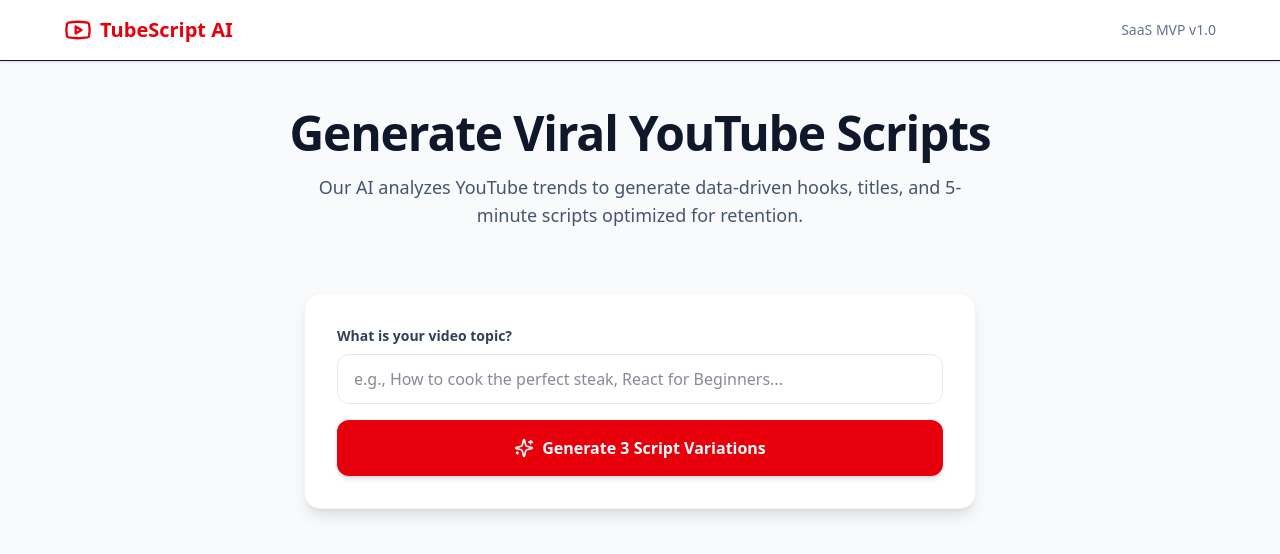
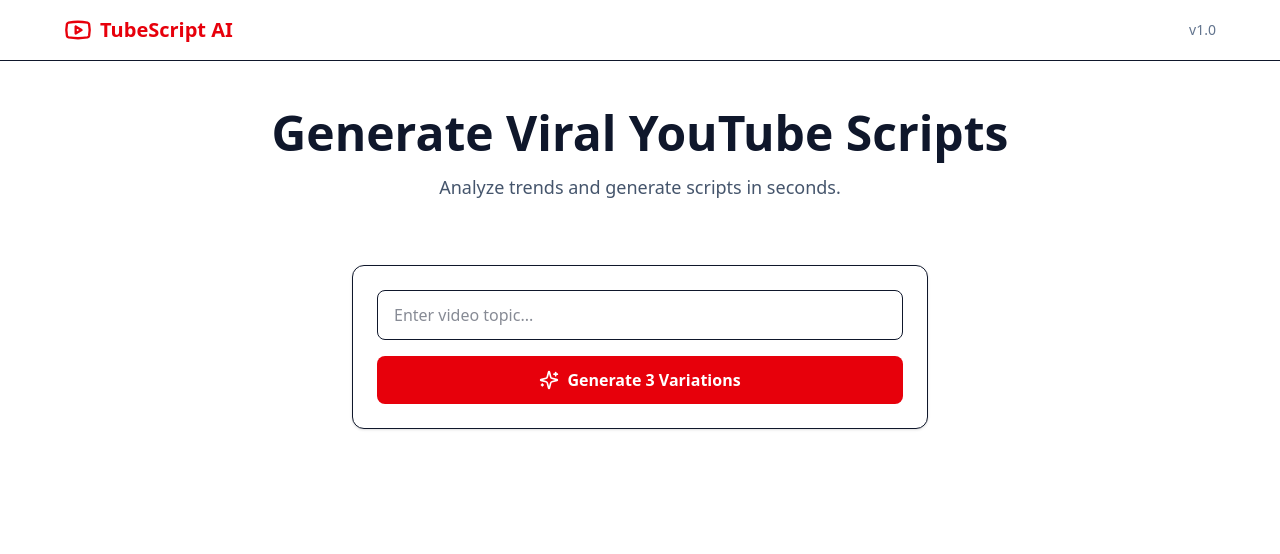
Before and after one commit to nazmul-research/youtube-script-generator, a Next.js app: page / in a window 1280 px wide. Shown: the top 554 px of the page. Built offline with nearby package versions, Linux system fonts and the light colour scheme.

Commit message:
Fix: Final robust simplification to resolve client-side exceptions and hydration issues

```diff
--- a/src/app/globals.css
+++ b/src/app/globals.css
@@ -1,9 +1,4 @@
 @import "tailwindcss";
-
-@theme {
-  --color-background: var(--background);
-  --color-foreground: var(--foreground);
-}
 
 :root {
   --background: #ffffff;
@@ -20,5 +15,7 @@
 body {
   color: var(--foreground);
   background: var(--background);
-  font-family: system-ui, -apple-system, BlinkMacSystemFont, "Segoe UI", Roboto, Helvetica, Arial, sans-serif, "Apple Color Emoji", "Segoe UI Emoji", "Segoe UI Symbol";
+  font-family: system-ui, -apple-system, sans-serif;
+  margin: 0;
+  padding: 0;
 }
--- a/src/app/layout.tsx
+++ b/src/app/layout.tsx
@@ -12,8 +12,8 @@ export default function RootLayout({
   children: React.ReactNode;
 }>) {
   return (
-    <html lang="en">
-      <body className="antialiased font-sans">
+    <html lang="en" suppressHydrationWarning>
+      <body className="antialiased">
         {children}
       </body>
     </html>
--- a/src/app/page.tsx
+++ b/src/app/page.tsx
@@ -25,7 +25,7 @@ export default function Home() {
         setTimeout(() => setCopied(false), 2000);
       }
     } catch (err) {
-      console.error('Failed to copy text: ', err);
+      console.error('Copy failed:', err);
     }
   };
 
@@ -44,209 +44,126 @@ export default function Home() {
         body: JSON.stringify({ topic }),
       });
 
+      if (!res.ok) {
+        const errorData = await res.json();
+        throw new Error(errorData.error || 'Server error');
+      }
+
       const data: ApiResponse = await res.json();
-      if (data.error) throw new Error(data.error);
-      if (data.scripts) setScripts(data.scripts);
+      if (data.scripts) {
+        setScripts(data.scripts);
+      } else {
+        throw new Error('No scripts generated');
+      }
     } catch (err: any) {
-      setError(err.message || 'Something went wrong');
+      setError(err.message || 'Something went wrong. Please check your API keys.');
     } finally {
       setLoading(false);
     }
   };
 
+  if (!isMounted) return null;
+
   return (
-    <main className="min-h-screen bg-slate-50 text-slate-900 font-sans">
-      {/* Header */}
-      <nav className="border-b bg-white py-4 px-6 sticky top-0 z-40 shadow-sm">
+    <main className="min-h-screen bg-white text-slate-900">
+      {/* Navbar */}
+      <nav className="border-b bg-white py-4 px-6 sticky top-0 z-40">
         <div className="max-w-6xl mx-auto flex items-center justify-between">
           <div className="flex items-center gap-2 font-bold text-xl text-red-600">
             <Youtube size={28} />
             <span>TubeScript AI</span>
           </div>
-          <div className="text-sm font-medium text-slate-500">SaaS MVP v1.0</div>
+          <div className="text-sm text-slate-500">v1.0</div>
         </div>
       </nav>
 
       <div className="max-w-6xl mx-auto px-6 py-12">
-        {/* Hero Section */}
+        {/* Hero */}
         <div className="text-center mb-16">
-          <h1 className="text-4xl md:text-5xl font-extrabold tracking-tight mb-4 text-slate-900">
-            Generate Viral YouTube Scripts
-          </h1>
-          <p className="text-lg text-slate-600 max-w-2xl mx-auto">
-            Our AI analyzes YouTube trends to generate data-driven hooks, titles, and 5-minute scripts optimized for retention.
-          </p>
+          <h1 className="text-4xl md:text-5xl font-bold mb-4">Generate Viral YouTube Scripts</h1>
+          <p className="text-lg text-slate-600 max-w-2xl mx-auto">Analyze trends and generate scripts in seconds.</p>
         </div>
 
-        {/* Input Form */}
-        <div className="max-w-2xl mx-auto bg-white p-8 rounded-2xl shadow-lg border border-slate-100 mb-16">
+        {/* Form */}
+        <div className="max-w-xl mx-auto bg-white p-6 border rounded-xl shadow-sm mb-12">
           <form onSubmit={handleGenerate} className="space-y-4">
-            <div>
-              <label htmlFor="topic" className="block text-sm font-semibold text-slate-700 mb-2">
-                What is your video topic?
-              </label>
             <input
-                id="topic"
               type="text"
-                placeholder="e.g., How to cook the perfect steak, React for Beginners..."
+              placeholder="Enter video topic..."
               value={topic}
               onChange={(e) => setTopic(e.target.value)}
-                className="w-full px-4 py-3 rounded-xl border border-slate-200 focus:ring-2 focus:ring-red-500 focus:border-red-500 outline-none transition-all"
+              className="w-full px-4 py-3 border rounded-lg outline-none focus:ring-2 focus:ring-red-500"
               required
             />
-            </div>
             <button
               type="submit"
               disabled={loading}
-              className="w-full bg-red-600 hover:bg-red-700 text-white font-bold py-4 rounded-xl flex items-center justify-center gap-2 transition-all disabled:opacity-50 shadow-md"
+              className="w-full bg-red-600 hover:bg-red-700 text-white font-bold py-3 rounded-lg flex items-center justify-center gap-2 disabled:opacity-50"
             >
-              {loading ? (
-                <>
-                  <Loader2 className="animate-spin" />
-                  Analyzing...
-                </>
-              ) : (
-                <>
-                  <Sparkles size={20} />
-                  Generate 3 Script Variations
-                </>
-              )}
+              {loading ? <Loader2 className="animate-spin" /> : <Sparkles size={20} />}
+              {loading ? 'Generating...' : 'Generate 3 Variations'}
             </button>
           </form>
-          {error && <p className="mt-4 text-red-500 text-sm text-center font-medium">⚠️ {error}</p>}
+          {error && <p className="mt-3 text-red-600 text-sm text-center font-medium">{error}</p>}
         </div>
 
-        {/* Results Section */}
+        {/* Results */}
         {scripts.length > 0 && (
-          <div className="grid md:grid-cols-3 gap-8">
+          <div className="grid md:grid-cols-3 gap-6">
             {scripts.map((script, idx) => (
-              <div key={idx} className="bg-white rounded-2xl overflow-hidden shadow-md border border-slate-100 flex flex-col hover:shadow-lg transition-shadow">
-                <div className="p-6 flex-1">
-                  <div className="flex items-center gap-2 text-xs font-bold text-red-500 uppercase tracking-wider mb-3">
-                    <Layout size={14} />
-                    Concept {idx + 1}
-                  </div>
-                  <h3 className="text-xl font-bold mb-4 line-clamp-2 leading-tight">
-                    {script.title}
-                  </h3>
-
-                  <div className="space-y-6">
-                    <div>
-                      <h4 className="flex items-center gap-2 text-sm font-bold text-slate-800 mb-2">
-                        <Play size={14} className="text-red-600" />
-                        The Hook
-                      </h4>
-                      <p className="text-slate-600 text-sm leading-relaxed italic bg-slate-50 p-3 rounded-lg border-l-4 border-red-500">
-                        "{script.hook}"
-                      </p>
-                    </div>
-
-                    <div>
-                      <h4 className="flex items-center gap-2 text-sm font-bold text-slate-800 mb-2">
-                        <ImageIcon size={14} className="text-blue-500" />
-                        Thumbnail Idea
-                      </h4>
-                      <p className="text-slate-600 text-sm leading-relaxed">
-                        {script.thumbnailIdea}
-                      </p>
-                    </div>
-                  </div>
-                </div>
-
-                <div className="p-6 bg-slate-50 border-t border-slate-100">
+              <div key={idx} className="border rounded-xl p-6 bg-white flex flex-col hover:border-red-200 transition-colors">
+                <div className="text-xs font-bold text-red-500 mb-2 uppercase">Concept {idx + 1}</div>
+                <h3 className="text-lg font-bold mb-4">{script.title}</h3>
+                <div className="text-sm text-slate-600 mb-6 flex-1 italic">"{script.hook.substring(0, 100)}..."</div>
                 <button
                   onClick={() => setSelectedScript(script)}
-                    className="w-full bg-white hover:bg-slate-100 text-slate-800 font-bold py-3 rounded-xl border border-slate-200 flex items-center justify-center gap-2 transition-all shadow-sm"
+                  className="w-full py-2 bg-slate-50 border rounded-lg font-bold text-sm hover:bg-slate-100 flex items-center justify-center gap-2"
                 >
-                    View Full 5-Min Script
-                    <ArrowRight size={16} />
+                  View Script <ArrowRight size={14} />
                 </button>
-                </div>
               </div>
             ))}
           </div>
         )}
       </div>
 
-      {/* Script Modal */}
-      {isMounted && selectedScript && (
-        <div className="fixed inset-0 z-[60] flex items-center justify-center p-4 bg-black/60 backdrop-blur-sm">
-          <div className="bg-white w-full max-w-4xl max-h-[90vh] rounded-3xl shadow-2xl overflow-hidden flex flex-col">
-            <div className="p-6 border-b flex items-center justify-between bg-white sticky top-0 z-10">
-              <div className="flex items-center gap-3">
-                <div className="bg-red-100 p-2 rounded-lg text-red-600">
-                  <FileText size={24} />
-                </div>
-                <div>
-                  <h2 className="text-xl font-bold text-slate-900 truncate max-w-[200px] md:max-w-md">{selectedScript.title}</h2>
-                  <p className="text-xs text-slate-500 font-medium uppercase tracking-wider">Video Script Outline</p>
-                </div>
-              </div>
+      {/* Modal */}
+      {selectedScript && (
+        <div className="fixed inset-0 z-50 flex items-center justify-center bg-black/50 p-4 overflow-y-auto">
+          <div className="bg-white w-full max-w-2xl rounded-xl shadow-xl flex flex-col max-h-[90vh]">
+            <div className="p-4 border-b flex items-center justify-between">
+              <h2 className="font-bold truncate pr-4">{selectedScript.title}</h2>
               <div className="flex items-center gap-2">
                 <button
                   onClick={() => handleCopy(selectedScript.fullScript)}
-                  className="p-2 hover:bg-slate-100 rounded-xl transition-all flex items-center gap-2 text-sm font-medium text-slate-600"
-                  title="Copy script"
+                  className="p-2 hover:bg-slate-100 rounded-lg"
+                  title="Copy"
                 >
-                  {copied ? (
-                    <>
-                      <Check size={18} className="text-green-600" />
-                      <span className="text-green-600 hidden md:inline">Copied!</span>
-                    </>
-                  ) : (
-                    <>
-                      <Copy size={18} />
-                      <span className="hidden md:inline">Copy Script</span>
-                    </>
-                  )}
+                  {copied ? <Check size={20} className="text-green-600" /> : <Copy size={20} />}
                 </button>
-                <div className="w-px h-6 bg-slate-200 mx-1"></div>
                 <button
                   onClick={() => setSelectedScript(null)}
-                  className="p-2 hover:bg-red-50 hover:text-red-600 rounded-xl transition-all text-slate-400"
-                  title="Close"
+                  className="p-2 hover:bg-red-50 rounded-lg text-slate-400 hover:text-red-600"
                 >
                   <X size={24} />
                 </button>
               </div>
             </div>
-
-            <div className="flex-1 overflow-y-auto p-8 bg-white">
-              <div className="mb-8">
-                <h3 className="text-lg font-bold text-slate-900 mb-4 flex items-center gap-2">
-                  <span className="w-2 h-6 bg-red-600 rounded-full"></span>
-                  Detailed Script Content
-                </h3>
-                <div className="bg-slate-50 p-6 rounded-2xl border border-slate-100 text-slate-700 leading-relaxed whitespace-pre-wrap font-sans text-base">
+            <div className="p-6 overflow-y-auto bg-slate-50 space-y-6">
+              <div>
+                <h4 className="font-bold text-sm mb-2 flex items-center gap-2 text-red-600"><Play size={14} /> Opening Hook</h4>
+                <p className="p-4 bg-white border rounded-lg text-sm italic">"{selectedScript.hook}"</p>
+              </div>
+              <div>
+                <h4 className="font-bold text-sm mb-2 flex items-center gap-2 text-blue-600"><ImageIcon size={14} /> Thumbnail Idea</h4>
+                <p className="p-4 bg-white border rounded-lg text-sm">{selectedScript.thumbnailIdea}</p>
+              </div>
+              <div>
+                <h4 className="font-bold text-sm mb-2 flex items-center gap-2 text-slate-700"><FileText size={14} /> Full Script Content</h4>
+                <div className="p-4 bg-white border rounded-lg text-sm whitespace-pre-wrap leading-relaxed">
                   {selectedScript.fullScript}
                 </div>
               </div>
-
-              <div className="grid md:grid-cols-2 gap-6">
-                <div className="bg-red-50/50 p-6 rounded-2xl border border-red-100">
-                  <h4 className="font-bold text-red-700 mb-2 flex items-center gap-2">
-                    <Play size={16} />
-                    Viral Hook
-                  </h4>
-                  <p className="text-red-900/80 italic leading-relaxed text-sm">"{selectedScript.hook}"</p>
-                </div>
-                <div className="bg-blue-50/50 p-6 rounded-2xl border border-blue-100">
-                  <h4 className="font-bold text-blue-700 mb-2 flex items-center gap-2">
-                    <ImageIcon size={16} />
-                    Thumbnail Idea
-                  </h4>
-                  <p className="text-blue-900/80 leading-relaxed text-sm">{selectedScript.thumbnailIdea}</p>
-                </div>
-              </div>
-            </div>
-
-            <div className="p-6 border-t bg-slate-50 flex justify-end">
-              <button
-                onClick={() => setSelectedScript(null)}
-                className="px-8 py-3 bg-slate-900 hover:bg-black text-white font-bold rounded-xl transition-all"
-              >
-                Close Script
-              </button>
             </div>
           </div>
         </div>
```
Lines whose indentation alone changed are shown as unchanged.
